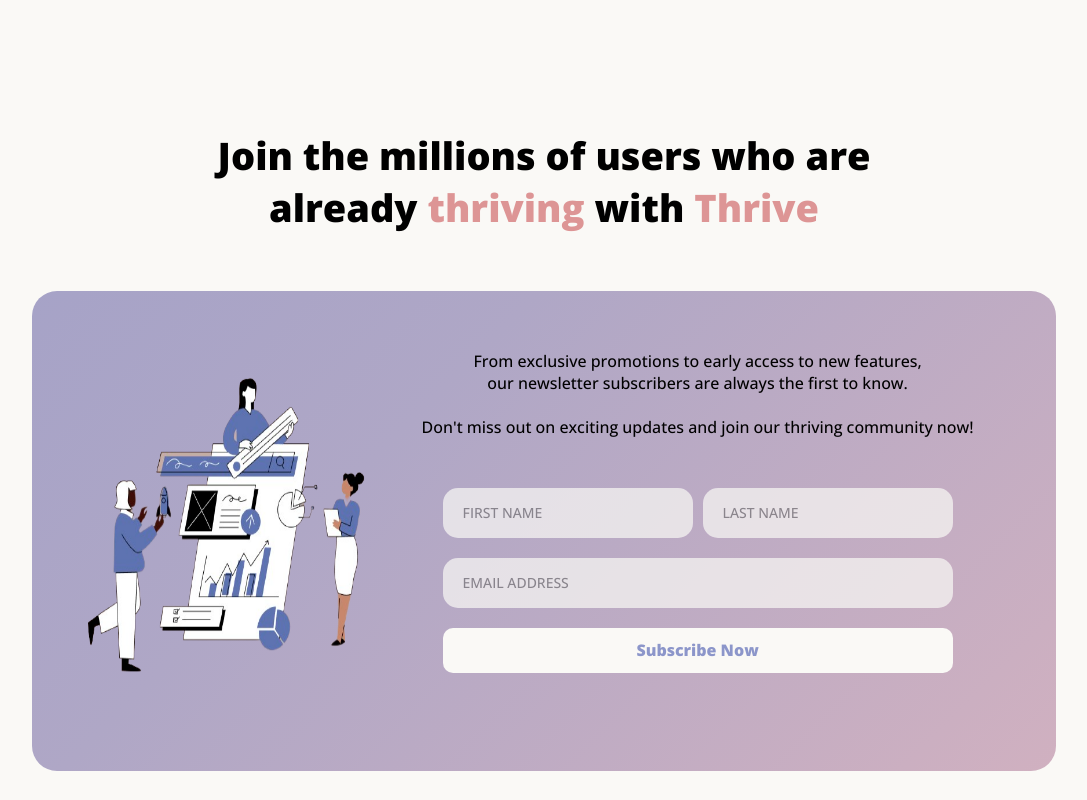
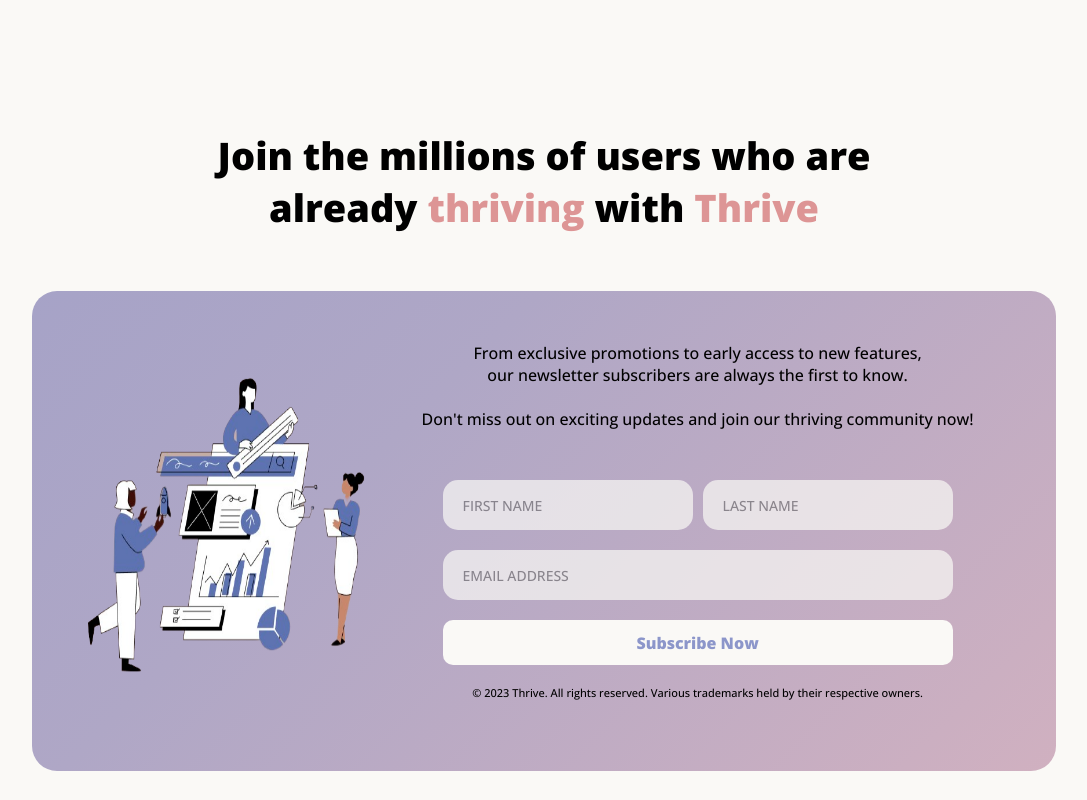
Before and after one commit to BT3103AppDev1/l2-final-project-group-1, a Vue app: page / in a window 1280 px wide. Shown: the part 3220-4020 px from the top of the page, without its empty margins (96-1183 px from the left). Built offline with nearby package versions, Linux system fonts and the light colour scheme.

Commit message:
[LP] Add copyright

```diff
--- a/src/views/LP.vue
+++ b/src/views/LP.vue
@@ -158,6 +158,9 @@
                         <span class="text"> Subscribe Now </span>
                     </button>
                 </form>
+                <div class="copyright">
+                    <span class="text"> © 2023 Thrive. All rights reserved. Various trademarks held by their respective owners. </span>
+                </div>
             </div>
         </div>
     </div>
@@ -648,6 +651,11 @@ input[type=text i] input {
     padding: 20px;
 }
 
+.copyright {
+    font-size: 11px;
+    text-align: center;
+}
+
 .subscribeNow {
   text-align: center;
   display: flex;
```
